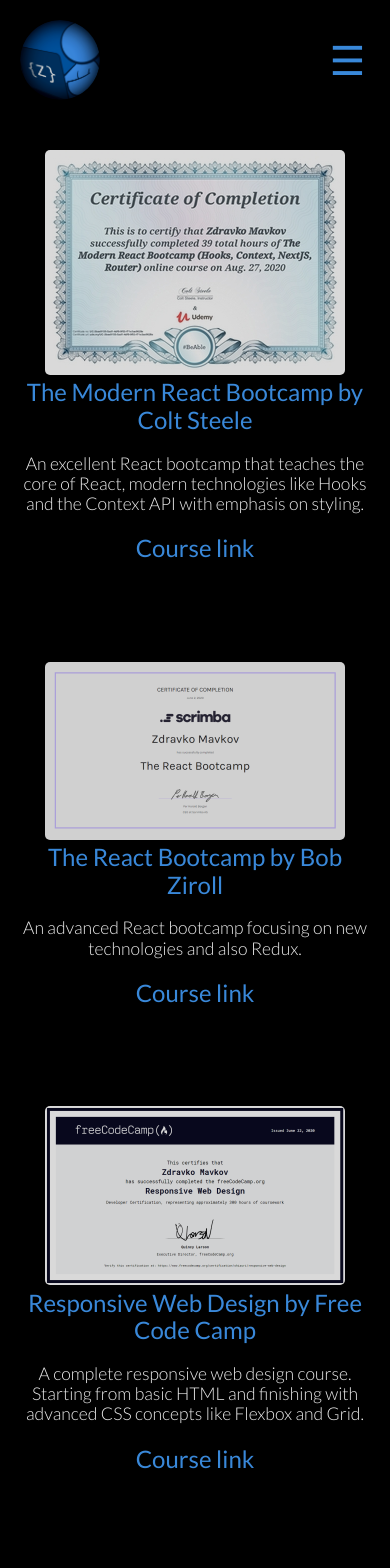
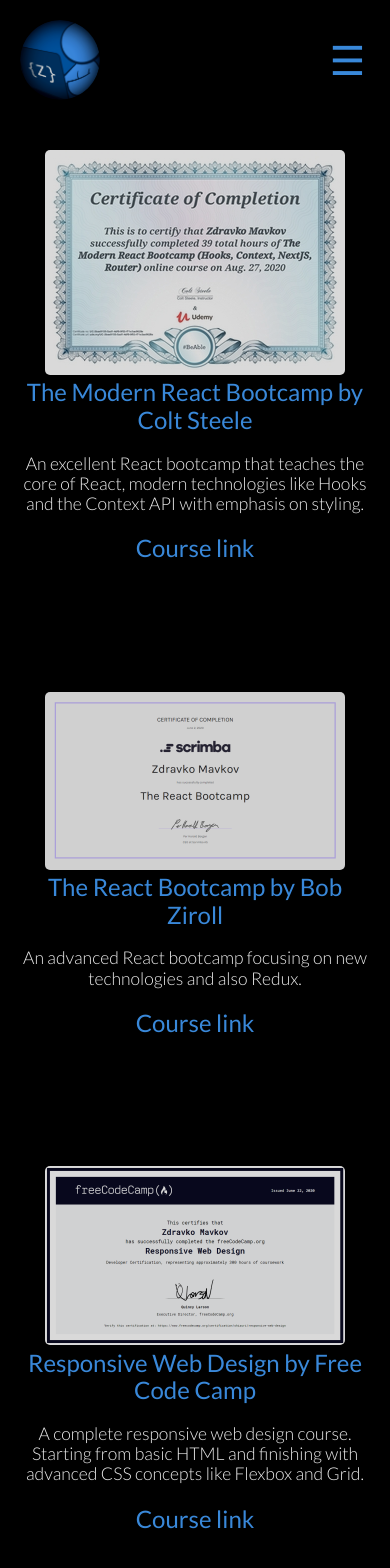
Before and after one commit to Shizuri/React-portfolio, a React (Create React App) app: page /certifications in a window 390 px wide. Shown: the top 1568 px of the page. Built offline with nearby package versions, Linux system fonts and the light colour scheme.

Commit message:
Added top margin to the mobile nav menu

```diff
--- a/src/App.css
+++ b/src/App.css
@@ -12,7 +12,8 @@
   align-items: center;
   font-size: 2rem;
   position: sticky;
-  top: 0; /* Required for the stickiness */
+  top: 0;
+  /* Required for the stickiness */
   height: 120px;
   background-color: black;
   z-index: 10;
@@ -76,6 +77,9 @@
   opacity: 0;
   transition: all 1.5s;
   pointer-events: none;
+  margin-top: 20px;
+  background-color: black;
+  border-radius: 5px;
 }
 
 .App-mobile-nav-link {
--- a/src/Certificate.css
+++ b/src/Certificate.css
@@ -5,7 +5,7 @@
     height: 250px;
     width: 100%;
     text-align: center;
-    margin-bottom: 100px;
+    margin-bottom: 130px;
     /* border: 1px solid gold; */
 }
 
--- a/src/Project.css
+++ b/src/Project.css
@@ -87,7 +87,7 @@
 @media (max-width: 700px) {
     .Project {
         flex-direction: column;
-        margin-bottom: 100px;
+        margin-bottom: 130px;
         height: auto;
     }
     .Project-site-image{
```
